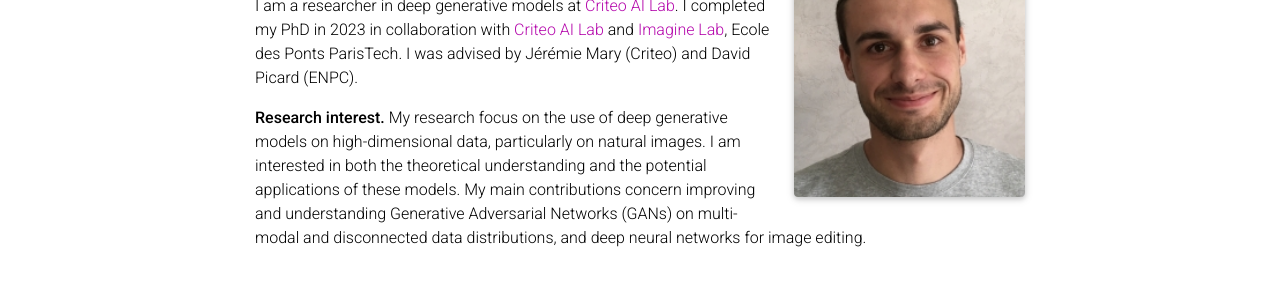
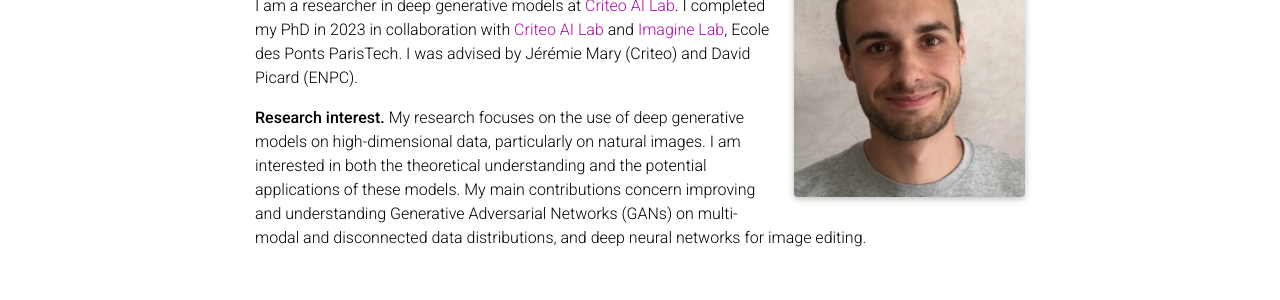
Before and after one commit to thibautissenhuth/thibautissenhuth.github.io, a Jekyll site: the page built from _pages/about.md, in a window 1280 px wide. Shown: the part 175-475 px from the top of the page. Built offline with Jekyll 4.4.1, drawn with Linux system fonts in a browser that asks for light colours; full-size pictures stand in for the smaller copies a plugin makes; comment, search, counter and statistics services are not loaded; a style sheet for code colours, icons or effects is not loaded.

Commit message:
Update about.md

```diff
--- a/_pages/about.md
+++ b/_pages/about.md
@@ -17,4 +17,4 @@ social: true  # includes social icons at the bottom of the page
 
 I am a researcher in deep generative models at [Criteo AI Lab](https://ailab.criteo.com/). I completed my PhD in 2023 in collaboration with [Criteo AI Lab](https://ailab.criteo.com/) and [Imagine Lab](https://imagine-lab.enpc.fr/), Ecole des Ponts ParisTech. I was advised by Jérémie Mary (Criteo) and David Picard (ENPC).
 
-<strong>Research interest.</strong> My research focus on the use of deep generative models on high-dimensional data, particularly on natural images. I am interested in both the theoretical understanding and the potential applications of these models. My main contributions concern improving and understanding Generative Adversarial Networks (GANs) on multi-modal and disconnected data distributions, and deep neural networks for image editing.
+<strong>Research interest.</strong> My research focuses on the use of deep generative models on high-dimensional data, particularly on natural images. I am interested in both the theoretical understanding and the potential applications of these models. My main contributions concern improving and understanding Generative Adversarial Networks (GANs) on multi-modal and disconnected data distributions, and deep neural networks for image editing.
```
